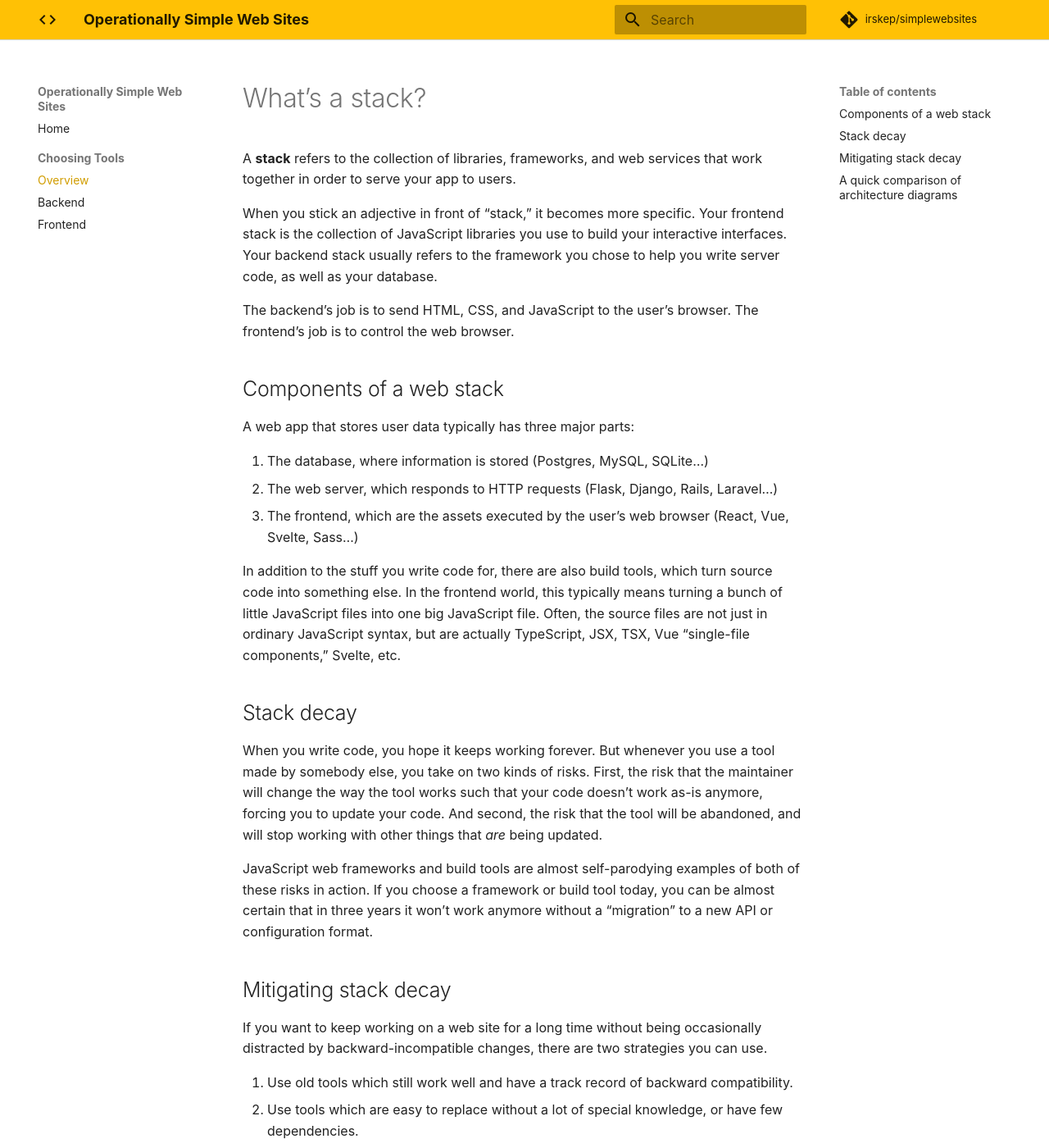
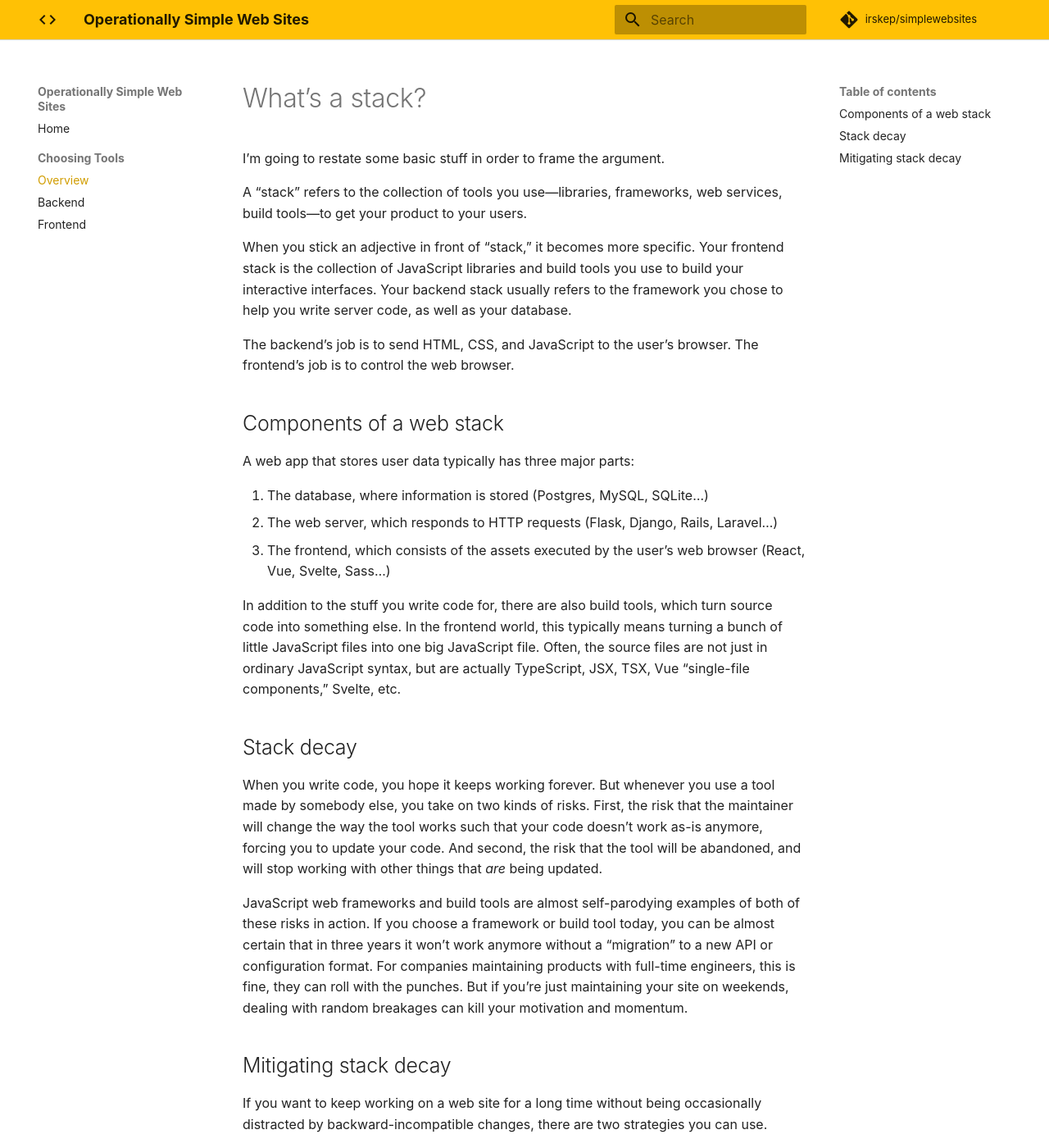
Before and after one commit to irskep/simplewebsites, an MkDocs documentation site: the page built from docs/stacks/index.md, in a window 1280 px wide and 1400 px high. Shown: the whole window at 82% size. Built offline with MkDocs 1.6.1 and Material for MkDocs 9.7.7, drawn with Linux system fonts in a browser that asks for light colours; comment, search, counter and statistics services are not loaded; some of the changed lines change nothing that is shown; some of the changed text lies outside the part shown.

Commit message:
Diagrams and wordsmithing

````diff
--- a/docs/stacks/index.md
+++ b/docs/stacks/index.md
@@ -1,8 +1,10 @@
 # What's a stack?
 
-A **stack** refers to the collection of libraries, frameworks, and web services that work together in order to serve your app to users.
+I'm going to restate some basic stuff in order to frame the argument.
 
-When you stick an adjective in front of "stack," it becomes more specific. Your frontend stack is the collection of JavaScript libraries you use to build your interactive interfaces. Your backend stack usually refers to the framework you chose to help you write server code, as well as your database.
+A "stack" refers to the collection of tools you use—libraries, frameworks, web services, build tools—to get your product to your users.
+
+When you stick an adjective in front of "stack," it becomes more specific. Your frontend stack is the collection of JavaScript libraries and build tools you use to build your interactive interfaces. Your backend stack usually refers to the framework you chose to help you write server code, as well as your database.
 
 The backend's job is to send HTML, CSS, and JavaScript to the user's browser. The frontend's job is to control the web browser.
 
@@ -12,7 +14,7 @@
 
 1. The database, where information is stored (Postgres, MySQL, SQLite...)
 2. The web server, which responds to HTTP requests (Flask, Django, Rails, Laravel...)
-3. The frontend, which are the assets executed by the user's web browser (React, Vue, Svelte, Sass...)
+3. The frontend, which consists of the assets executed by the user's web browser (React, Vue, Svelte, Sass...)
 
 In addition to the stuff you write code for, there are also build tools, which turn source code into something else. In the frontend world, this typically means turning a bunch of little JavaScript files into one big JavaScript file. Often, the source files are not just in ordinary JavaScript syntax, but are actually TypeScript, JSX, TSX, Vue "single-file components," Svelte, etc.
 
@@ -20,7 +22,7 @@
 
 When you write code, you hope it keeps working forever. But whenever you use a tool made by somebody else, you take on two kinds of risks. First, the risk that the maintainer will change the way the tool works such that your code doesn't work as-is anymore, forcing you to update your code. And second, the risk that the tool will be abandoned, and will stop working with other things that _are_ being updated.
 
-JavaScript web frameworks and build tools are almost self-parodying examples of both of these risks in action. If you choose a framework or build tool today, you can be almost certain that in three years it won't work anymore without a "migration" to a new API or configuration format.
+JavaScript web frameworks and build tools are almost self-parodying examples of both of these risks in action. If you choose a framework or build tool today, you can be almost certain that in three years it won't work anymore without a "migration" to a new API or configuration format. For companies maintaining products with full-time engineers, this is fine, they can roll with the punches. But if you're just maintaining your site on weekends, dealing with random breakages can kill your motivation and momentum.
 
 ## Mitigating stack decay
 
@@ -30,48 +32,3 @@
 2. Use tools which are easy to replace without a lot of special knowledge, or have few dependencies.
 
 In today's world, I'm advocating for taking approach #1 on the backend, and #2 on the frontend, which mitigates risk while still allowing for a modern development workflow.
-
-## A quick comparison of architecture diagrams
-
-This diagram represents the conventional wisdom for how to build a scalable web site:
-
-```mermaid
-graph LR;
-
-subgraph The Internet
-  MySQL[(MySQL)] --- Server
-  MySQL --- Server2["Server"]
-  MySQL --- Server3["Server"]
-
-  Server --- loadbalancer["Load balancer"]
-  Server2 --- loadbalancer
-  Server3 --- loadbalancer
-
-  CDN;
-end
-
-loadbalancer --- Browser
-
-subgraph User's Machine
-  Browser
-end
-
-CDN --- Browser
-
-```
-
-Here's what I think serves most web sites with light traffic (i.e. all portfolio projects and most side projects):
-
-```mermaid
-graph LR;
-
-subgraph The Internet;
-  Server["Server + SQLite"]
-end
-
-Server --- Browser
-
-subgraph User's Machine
-  Browser
-end
-```
````
